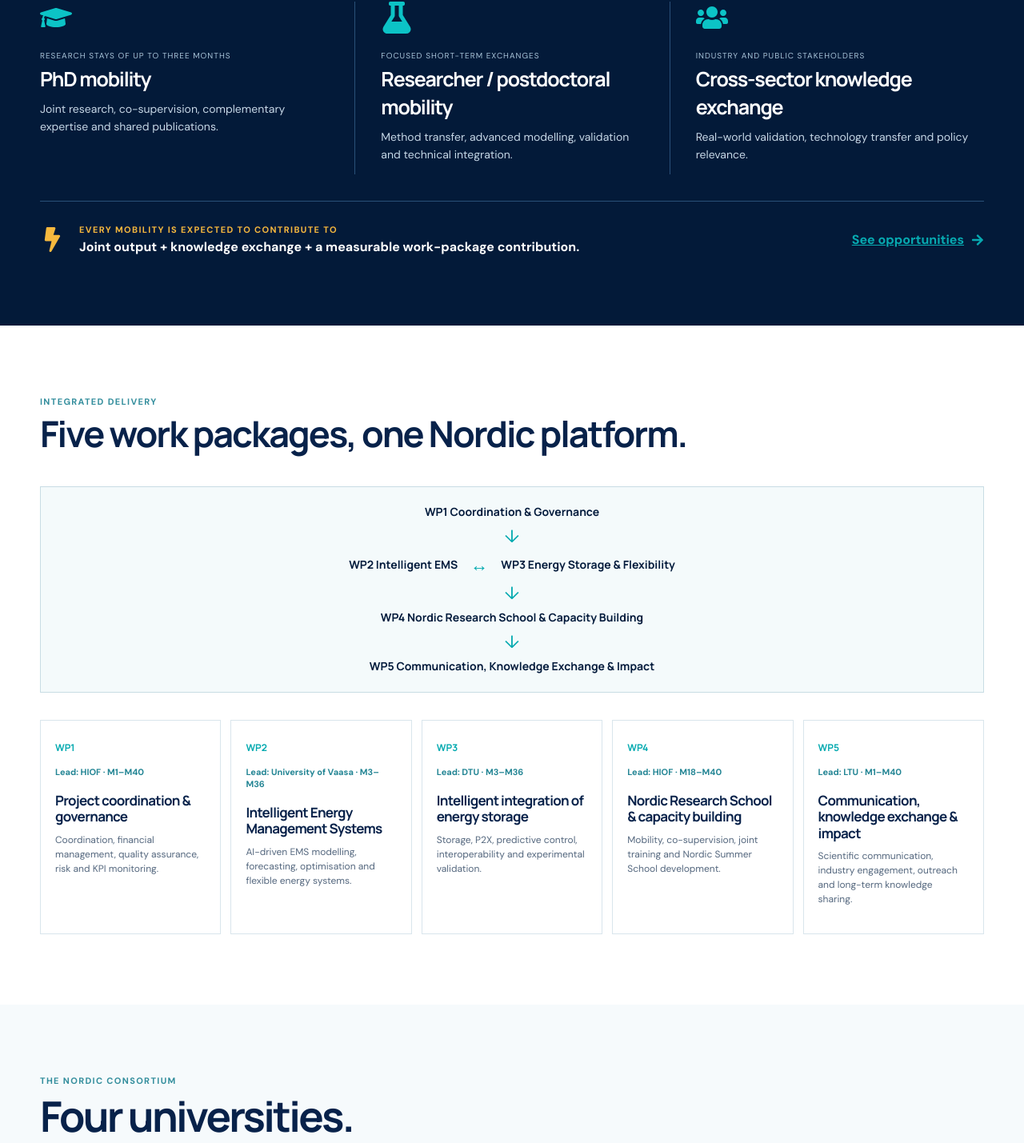
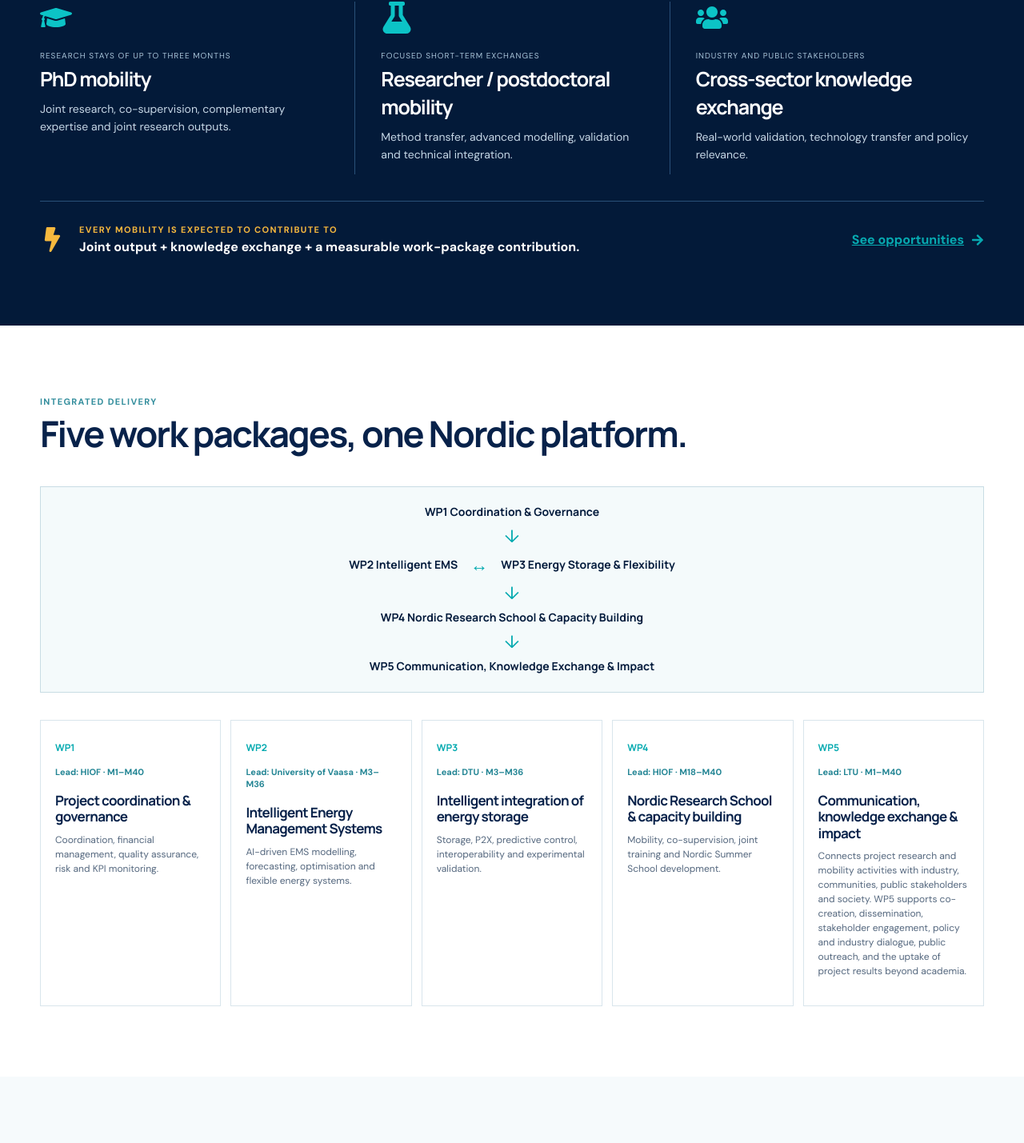
Before and after one commit to FayzulSaimun/nordic-ems-site, a React (Vite) app: page / in a window 1280 px wide. Shown: the part 1898-3327 px from the top of the page at 80% size. Built offline with nearby package versions, Linux system fonts and the light colour scheme.

Commit message:
feat: update dates and descriptions in news sections for accuracy

```diff
--- a/public/news/kick-off-meeting.html
+++ b/public/news/kick-off-meeting.html
@@ -1,3 +1,3 @@
-<!doctype html
+<!doctype html>
 <html lang="en"><head><meta charset="UTF-8"><meta name="viewport" content="width=device-width, initial-scale=1"><link rel="icon" href="../assets/brand/nordic-ems-mark.svg"><link rel="stylesheet" href="../secondary-page.css"><title>NORDIC-EMS Kick-off Meeting</title></head>
-<body><header class="page-header"><a href="../">NORDIC-EMS</a><small>News &amp; events · October 2026</small></header><main class="page-main"><p class="eyebrow">October 2026</p><h1>NORDIC-EMS kick-off meeting.</h1><p class="lead">Partners align research, mobility, governance and first-year priorities.</p><p>The kick-off establishes the working rhythm for the five work packages and creates a shared starting point for the first mobility and research-school activities.</p></main><footer class="page-footer"><a href="../">Back to NORDIC-EMS</a></footer></body></html>
+<body><header class="page-header"><a href="../">NORDIC-EMS</a><small>News &amp; events · 25 September 2026</small></header><main class="page-main"><p class="eyebrow">25 September 2026</p><h1>NORDIC-EMS kick-off meeting.</h1><p class="lead">Partners align research, mobility, governance and first-year priorities.</p><p>The kick-off establishes the working rhythm for the five work packages and creates a shared starting point for the first mobility and research-school activities.</p></main><footer class="page-footer"><a href="../">Back to NORDIC-EMS</a></footer></body></html>
--- a/public/news/nordic-summer-school.html
+++ b/public/news/nordic-summer-school.html
@@ -1,3 +1,3 @@
 <!doctype html>
 <html lang="en"><head><meta charset="UTF-8"><meta name="viewport" content="width=device-width, initial-scale=1"><link rel="icon" href="../assets/brand/nordic-ems-mark.svg"><link rel="stylesheet" href="../secondary-page.css"><title>Nordic Summer School Planning | NORDIC-EMS</title></head>
-<body><header class="page-header"><a href="../">NORDIC-EMS</a><small>News &amp; events · 2027</small></header><main class="page-main"><p class="eyebrow">2027</p><h1>Nordic Summer School planning.</h1><p class="lead">The programme develops a shared learning experience across the Nordic research ecosystem.</p><p>The planned school will combine advanced research, applied learning and interdisciplinary collaboration around intelligent energy management, storage, digitalisation, innovation and pilot validation.</p></main><footer class="page-footer"><a href="../">Back to NORDIC-EMS</a></footer></body></html>
+<body><header class="page-header"><a href="../">NORDIC-EMS</a><small>News &amp; events · Summer 2028</small></header><main class="page-main"><p class="eyebrow">Summer 2028</p><h1>Nordic Summer School planning.</h1><p class="lead">The programme develops a shared learning experience across the Nordic research ecosystem.</p><p>The planned school will combine advanced research, applied learning and interdisciplinary collaboration around intelligent energy management, storage, digitalisation, innovation and pilot validation.</p></main><footer class="page-footer"><a href="../">Back to NORDIC-EMS</a></footer></body></html>
--- a/src/App.jsx
+++ b/src/App.jsx
@@ -41,7 +41,7 @@ const pillars = [
 ];
 
 const tracks = [
-  [FaGraduationCap, "PhD mobility", "Research stays of up to three months", "Joint research, co-supervision, complementary expertise and shared publications."],
+  [FaGraduationCap, "PhD mobility", "Research stays of up to three months", "Joint research, co-supervision, complementary expertise and joint research outputs."],
   [FaFlask, "Researcher / postdoctoral mobility", "Focused short-term exchanges", "Method transfer, advanced modelling, validation and technical integration."],
   [FaUsers, "Cross-sector knowledge exchange", "Industry and public stakeholders", "Real-world validation, technology transfer and policy relevance."],
 ];
@@ -51,7 +51,7 @@ const workPackages = [
   ["WP2", "Intelligent Energy Management Systems", "Lead: University of Vaasa · M3–M36", "AI-driven EMS modelling, forecasting, optimisation and flexible energy systems."],
   ["WP3", "Intelligent integration of energy storage", "Lead: DTU · M3–M36", "Storage, P2X, predictive control, interoperability and experimental validation."],
   ["WP4", "Nordic Research School & capacity building", "Lead: HIOF · M18–M40", "Mobility, co-supervision, joint training and Nordic Summer School development."],
-  ["WP5", "Communication, knowledge exchange & impact", "Lead: LTU · M1–M40", "Scientific communication, industry engagement, outreach and long-term knowledge sharing."],
+  ["WP5", "Communication, knowledge exchange & impact", "Lead: LTU · M1–M40", "Connects project research and mobility activities with industry, communities, public stakeholders and society. WP5 supports co-creation, dissemination, stakeholder engagement, policy and industry dialogue, public outreach, and the uptake of project results beyond academia."],
 ];
 
 const modules = [
@@ -63,7 +63,7 @@ const modules = [
 ];
 
 const universities = [
-  ["HIOF", "Østfold University of Applied Sciences", "Norway", "hiof", "hiof.png", "AI, digitalisation & applied energy systems"],
+  ["HIOF", "Østfold University of Applied Sciences", "Norway", "hiof", "hiof.png", "Intelligent control, energy storage, digitalisation & AI-enabled energy systems."],
   ["UVA", "University of Vaasa", "Finland", "uva", "university-vaasa.png", "EMS, smart grids & flexibility"],
   ["DTU", "Technical University of Denmark", "Denmark", "dtu", "dtu.png", "Storage, control & sector coupling"],
   ["LTU", "Luleå University of Technology", "Sweden", "ltu", "ltu.png", "Industrial energy systems & validation"],
@@ -145,7 +145,7 @@ export function App() {
 
     <section className="opportunities-section" id="opportunities"><div className="container opportunities-grid"><div><p className="eyebrow teal">MOBILITY &amp; OPPORTUNITIES</p><h2 className="section-title">Join the Nordic exchange.</h2><p className="opportunities-lead">No open calls at present. Planned opportunities will include PhD mobility, researcher and postdoctoral mobility, Nordic Summer School, workshops and training.</p><p className="opportunities-contact">To register an interest, contact the project coordinator directly. There is no online application form.</p><a className="button primary" href="mailto:lucian.mihet@hiof.no?subject=NORDIC-EMS%20opportunity%20interest">Email the project coordinator <FaArrowRight /></a></div><div className="selection-flow"><p className="eyebrow">SELECTION FLOW</p>{["Call", "Application", "Evaluation", "Host matching", "Individual mobility plan"].map((step, index) => <div key={step}><span>0{index + 1}</span><strong>{step}</strong></div>)}</div></div></section>
 
-    <section className="news-section" id="news"><div className="container"><div className="section-heading-row"><div><p className="eyebrow teal">NEWS &amp; EVENTS</p><h2 className="section-title">Follow the project as it takes shape.</h2></div><a className="text-button" href={sitePage("opportunities.html")}>Ask about opportunities <FaArrowRight /></a></div><div className="news-grid">{[["September 2026", "NORDIC-EMS project launch", "The consortium begins aligning research activities, mobility plans and first-year priorities.", "news/project-launch.html"], ["October 2026", "NORDIC-EMS kick-off meeting", "Partners align research, mobility, governance and first-year priorities.", "news/kick-off-meeting.html"], ["Q4 2026", "First mobility activities", "The consortium begins planning the initial PhD and researcher exchanges.", "news/first-mobility-activities.html"], ["2027", "Nordic Summer School planning", "The programme develops a shared learning experience across the Nordic research ecosystem.", "news/nordic-summer-school.html"]].map(([date, title, text, page]) => <article key={title}><p>{date}</p><h3>{title}</h3><span /><div>{text}</div><a href={sitePage(page)}>Read more <FaArrowRight /></a></article>)}</div></div></section>
+    <section className="news-section" id="news"><div className="container"><div className="section-heading-row"><div><p className="eyebrow teal">NEWS &amp; EVENTS</p><h2 className="section-title">Follow the project as it takes shape.</h2></div><a className="text-button" href={sitePage("opportunities.html")}>Ask about opportunities <FaArrowRight /></a></div><div className="news-grid">{[["September 2026", "NORDIC-EMS project launch", "The consortium begins aligning research activities, mobility plans and first-year priorities.", "news/project-launch.html"], ["25 September 2026", "NORDIC-EMS kick-off meeting", "Partners align research, mobility, governance and first-year priorities.", "news/kick-off-meeting.html"], ["Q4 2026", "First mobility activities", "The consortium begins planning the initial PhD and researcher exchanges.", "news/first-mobility-activities.html"], ["Summer 2028", "Nordic Summer School planning", "The programme develops a shared learning experience across the Nordic research ecosystem.", "news/nordic-summer-school.html"]].map(([date, title, text, page]) => <article key={title}><p>{date}</p><h3>{title}</h3><span /><div>{text}</div><a href={sitePage(page)}>Read more <FaArrowRight /></a></article>)}</div></div></section>
 
     <footer id="contact"><div className="container footer-grid"><div><Brand footer onClick={() => navTo("home")} /><p>Developing a sustainable and decarbonized energy management system in the Nordic Green Transition.</p></div><div><p className="eyebrow teal">PROJECT COORDINATOR</p><p>Prof. Nicolae Lucian Mihet<br />Østfold University of Applied Sciences<br />Faculty of Information Technology, Engineering and Economics</p><a href="mailto:lucian.mihet@hiof.no">lucian.mihet@hiof.no</a></div><div><p className="eyebrow teal">FUNDED BY</p><img className="footer-funder-logo" src={asset("brand/nordic-energy-research.png")} alt="Nordic Energy Research" /><p>Nordic Energy Research Mobility Programme<br />Project No. 264880<br />1 September 2026 – 31 December 2029</p></div></div><div className="container footer-bottom">© 2026 NORDIC-EMS · <a href={sitePage("privacy.html")}>Privacy</a> · <a href={sitePage("accessibility.html")}>Accessibility</a></div></footer>
 
```
